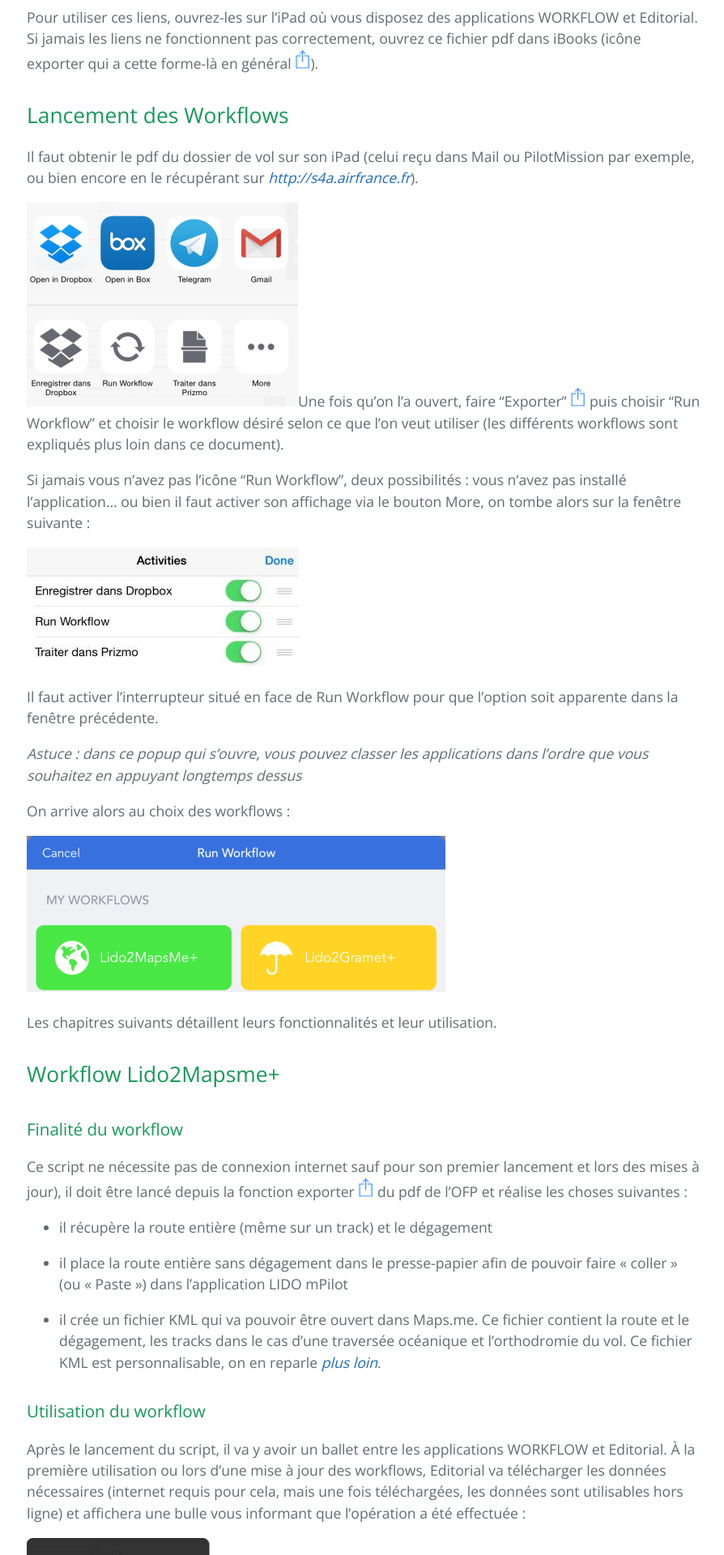
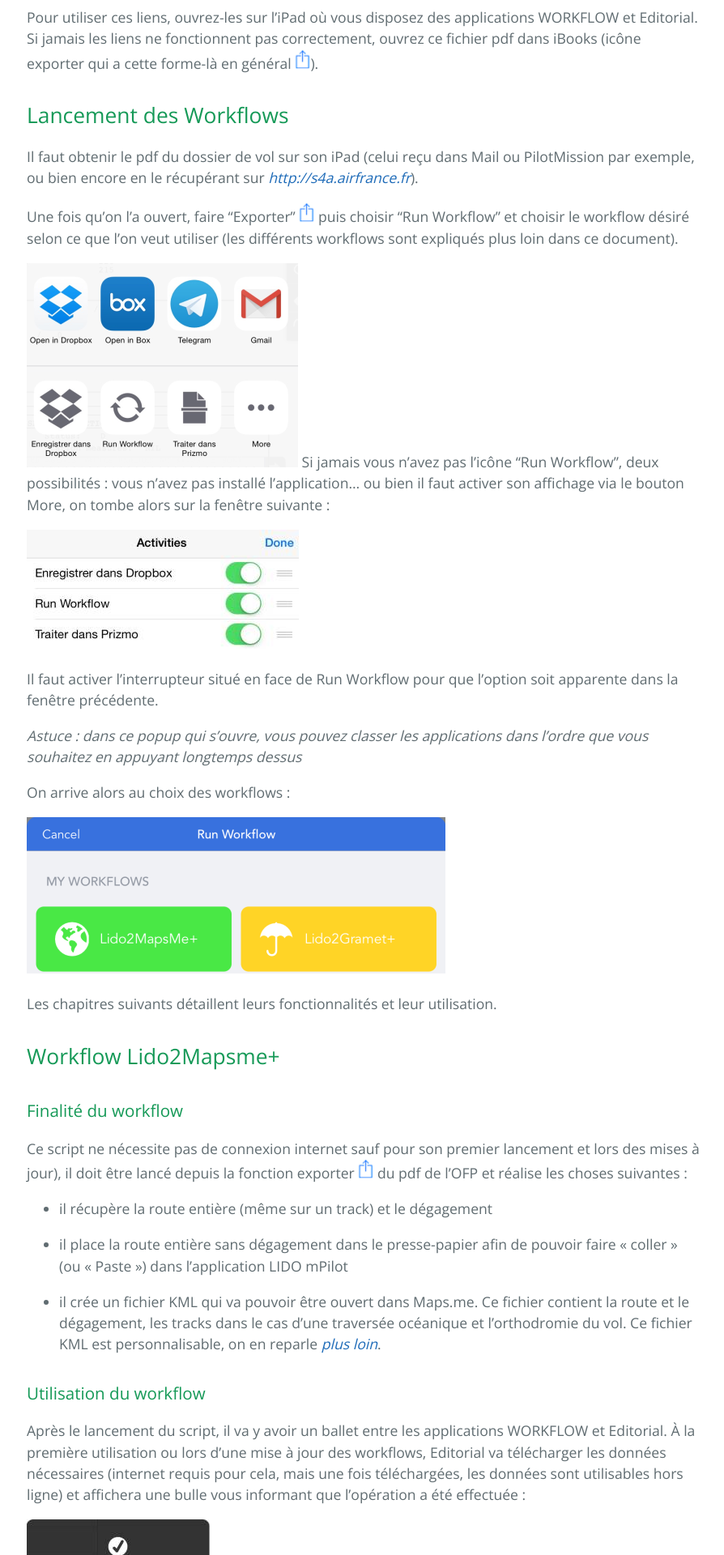
Before and after one commit to pgroell/editolido, a Jekyll site: the page built from tuto/tuto.md, in a window 1280 px wide. Shown: the part 1614-3534 px from the top of the page at 81% size, without its empty margins (191-1085 px from the left). Built offline with Jekyll 4.4.1, drawn with Linux system fonts in a browser that asks for light colours.

Commit message:
test pdf build

```diff
--- a/tuto/tuto.md
+++ b/tuto/tuto.md
@@ -47,8 +47,9 @@
 
 Il faut obtenir le pdf du dossier de vol sur son iPad (celui reçu dans Mail ou PilotMission par exemple, ou bien encore en le récupérant sur [*http://s4a.airfrance.fr*](http://s4a.airfrance.fr)).
 
-<img src="img/image5.png" width="335" height="252" />Une fois qu'on l'a ouvert, faire "Exporter" <img src="img/image4.png" width="19" height="24" /> puis choisir "Run Workflow" et choisir le workflow désiré selon ce que l'on veut utiliser (les différents workflows sont expliqués plus loin dans ce document).
+Une fois qu'on l'a ouvert, faire "Exporter" <img src="img/image4.png" width="19" height="24" /> puis choisir "Run Workflow" et choisir le workflow désiré selon ce que l'on veut utiliser (les différents workflows sont expliqués plus loin dans ce document).
 
+<img src="img/image5.png" width="335" height="252" />
 Si jamais vous n’avez pas l’icône "Run Workflow", deux possibilités : vous n’avez pas installé l’application… ou bien il faut activer son affichage via le bouton More, on tombe alors sur la fenêtre suivante :
 
 <img src="img/image6.jpg" width="336" height="147" />
```
